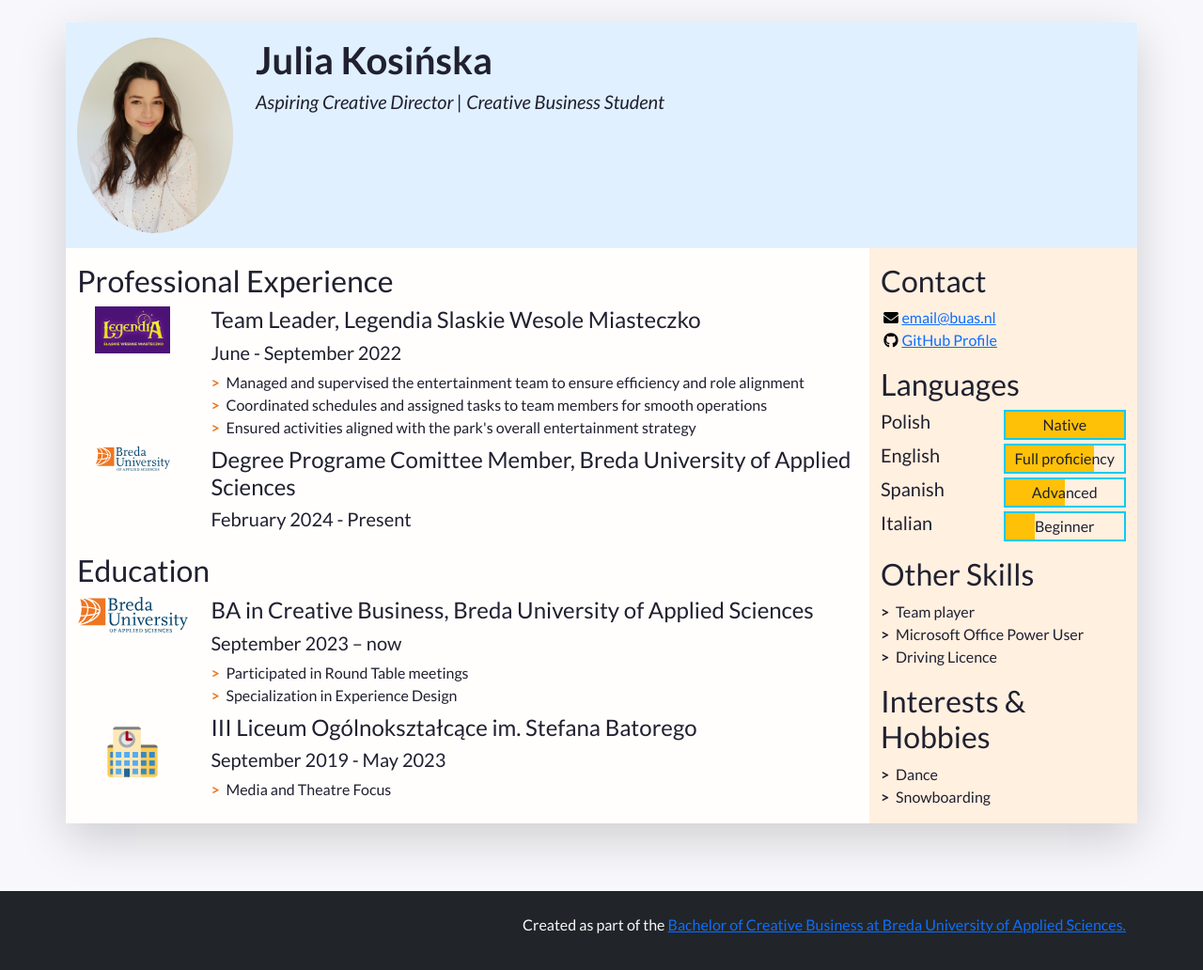
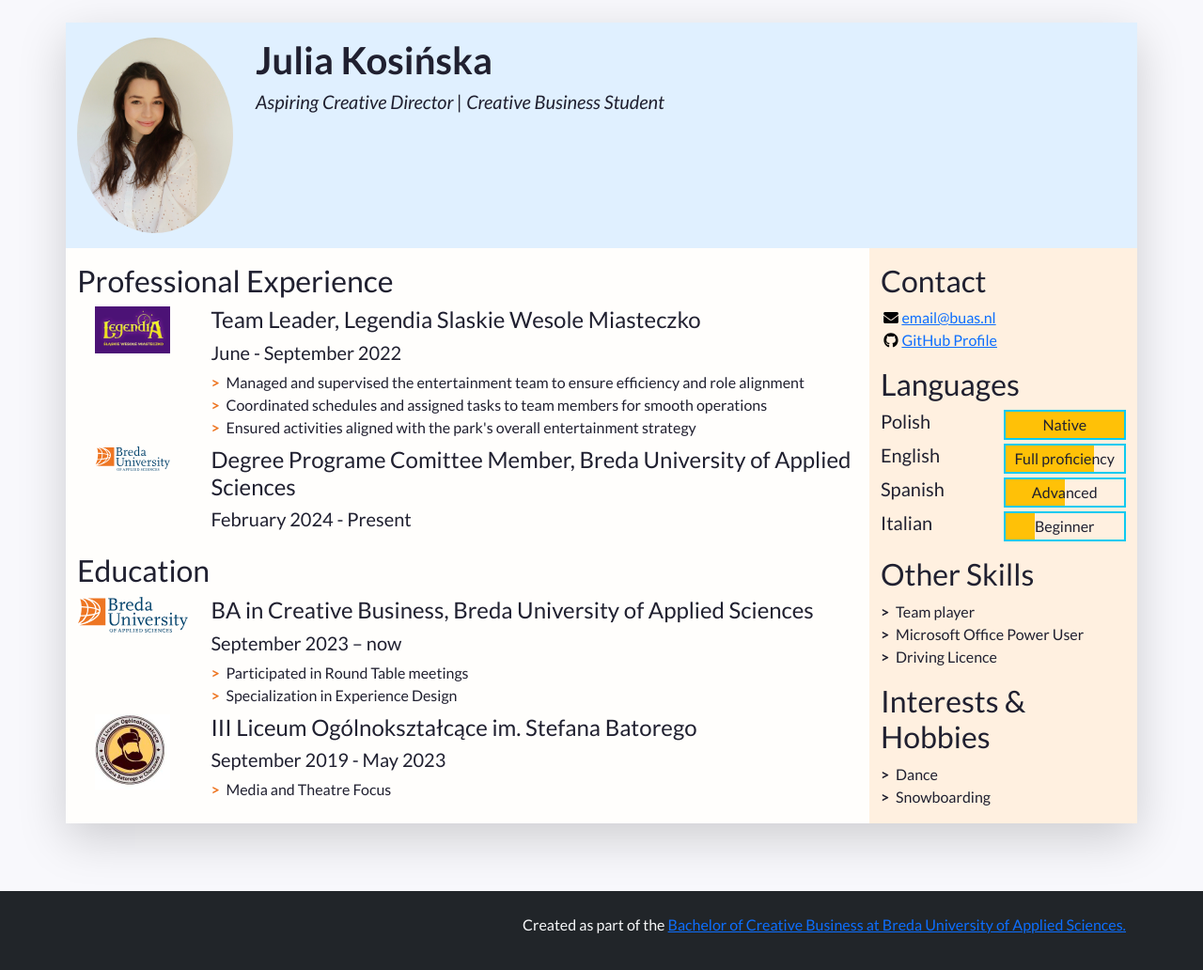
Before and after one commit to julkazbredy/JuliaCV, a plain HTML site: page index.html in a window 1280 px wide. Shown: the whole page at 94% size. Drawn offline with nearby package versions, Linux system fonts and the light colour scheme.

Commit message:
changed the 2nd school logo

```diff
--- a/index.html
+++ b/index.html
@@ -137,7 +137,7 @@
               <!-- 2nd item in education -->
               <li class="biography-item row mb-2">
                 <div class="logo-container col-3 col-sm-2 col-md-3 col-lg-2">
-                  <img class="biography-logo mw-100 d-block mx-auto" src="images/schools/school.svg" alt="School logo" width="80">
+                  <img class="biography-logo mw-100 d-block mx-auto" src="images/schools/Batory High School Logo.jpeg" alt="School logo" width="80">
                 </div>
                 <div class="biography-contents col-9 col-sm-10 col-md-9 col-lg-10">
                   <h4>III Liceum Ogólnokształcące im. Stefana Batorego</h4>
```
